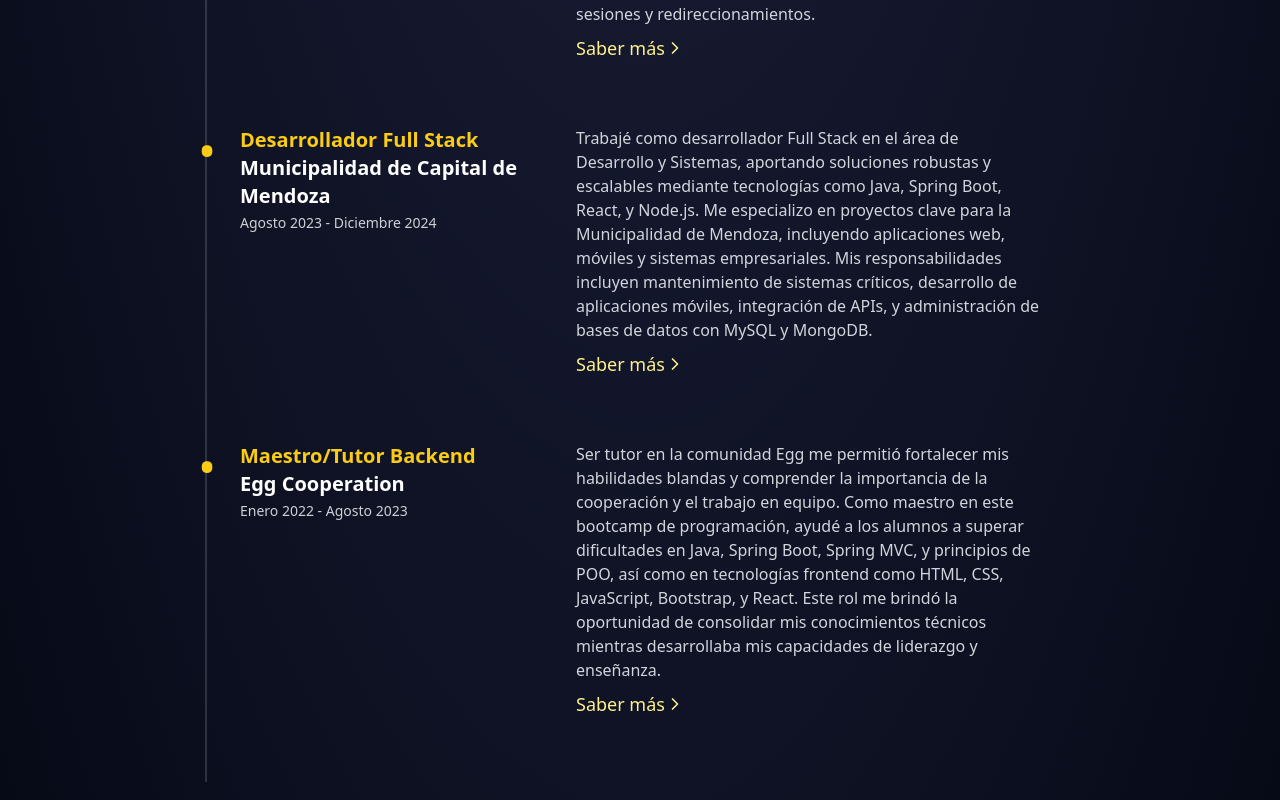
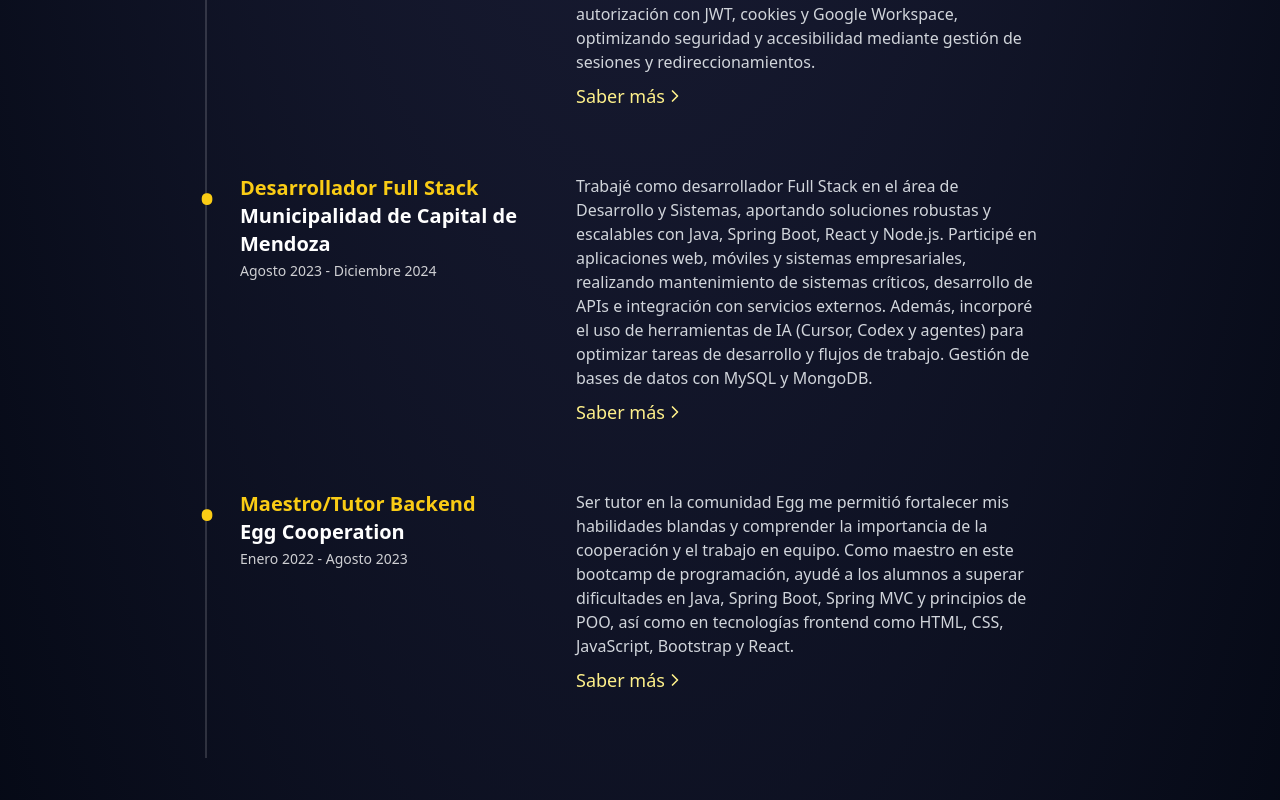
Before and after one commit to Agslz/agslz.github.io, an Astro site: page / in a window 1280 px wide. Shown: the part 1020-1820 px from the top of the page. Built offline with nearby package versions, Linux system fonts and the light colour scheme; Astro itself is replaced by a stand-in of ours.

Commit message:
Revise experience descriptions for clarity and detail
Updated job descriptions to include AI tools usage and refined language.

```diff
--- a/src/components/Experience.astro
+++ b/src/components/Experience.astro
@@ -1,13 +1,12 @@
 ---
 import ExperienceItem from "./ExperienceItem.astro";
-
 const EXPERIENCE = [
   {
     date: "Enero 2025 - Actual",
     title: "Desarrollador Java Backend",
     company: "MuniDigital",
     description:
-      "Actualmente, soy Full Stack Developer, desarrollando soluciones escalables con Java, Spring, React y Backbone. Enfocado en backend y procesamiento de datos, gestiono bases de datos dockerizadas y desarrollo servicios en Spring sobre Tomcat. Trabajo con Scrum, organizando tareas en Jira y participando en dailys y sprints. Además, implemento y mantengo frontend en Backbone y Grunt, desarrollando micro frontends con React. Manejo autenticación y autorización con JWT, cookies y Google Workspace, optimizando seguridad y accesibilidad mediante gestión de sesiones y redireccionamientos.",
+      "Actualmente, soy Full Stack Developer, desarrollando soluciones escalables con Java, Spring, React y Backbone. Enfocado en backend y procesamiento de datos, gestiono bases de datos dockerizadas y desarrollo servicios en Spring sobre Tomcat. Trabajo con Scrum, organizando tareas en Jira y participando en dailys y sprints. Además, utilizo herramientas de IA (Cursor, Codex y agentes) para automatizar tareas y mejorar la productividad. Implemento y mantengo frontend en Backbone y Grunt, desarrollando micro frontends con React. Manejo autenticación y autorización con JWT, cookies y Google Workspace, optimizando seguridad y accesibilidad mediante gestión de sesiones y redireccionamientos.",
     link: "https://munidigital.tech/"
   },
   {
@@ -15,7 +14,7 @@ const EXPERIENCE = [
     title: "Desarrollador Full Stack",
     company: "Municipalidad de Capital de Mendoza",
     description:
-      "Trabajé como desarrollador Full Stack en el área de Desarrollo y Sistemas, aportando soluciones robustas y escalables mediante tecnologías como Java, Spring Boot, React, y Node.js. Me especializo en proyectos clave para la Municipalidad de Mendoza, incluyendo aplicaciones web, móviles y sistemas empresariales. Mis responsabilidades incluyen mantenimiento de sistemas críticos, desarrollo de aplicaciones móviles, integración de APIs, y administración de bases de datos con MySQL y MongoDB.",
+      "Trabajé como desarrollador Full Stack en el área de Desarrollo y Sistemas, aportando soluciones robustas y escalables con Java, Spring Boot, React y Node.js. Participé en aplicaciones web, móviles y sistemas empresariales, realizando mantenimiento de sistemas críticos, desarrollo de APIs e integración con servicios externos. Además, incorporé el uso de herramientas de IA (Cursor, Codex y agentes) para optimizar tareas de desarrollo y flujos de trabajo. Gestión de bases de datos con MySQL y MongoDB.",
     link: "https://ciudaddemendoza.gob.ar/",
   },
   {
@@ -23,7 +22,7 @@ const EXPERIENCE = [
     title: "Maestro/Tutor Backend",
     company: "Egg Cooperation",
     description:
-      "Ser tutor en la comunidad Egg me permitió fortalecer mis habilidades blandas y comprender la importancia de la cooperación y el trabajo en equipo. Como maestro en este bootcamp de programación, ayudé a los alumnos a superar dificultades en Java, Spring Boot, Spring MVC, y principios de POO, así como en tecnologías frontend como HTML, CSS, JavaScript, Bootstrap, y React. Este rol me brindó la oportunidad de consolidar mis conocimientos técnicos mientras desarrollaba mis capacidades de liderazgo y enseñanza.",
+      "Ser tutor en la comunidad Egg me permitió fortalecer mis habilidades blandas y comprender la importancia de la cooperación y el trabajo en equipo. Como maestro en este bootcamp de programación, ayudé a los alumnos a superar dificultades en Java, Spring Boot, Spring MVC y principios de POO, así como en tecnologías frontend como HTML, CSS, JavaScript, Bootstrap y React.",
     link: "https://site.egg.live/es-ar/",
   }
 ];
```
